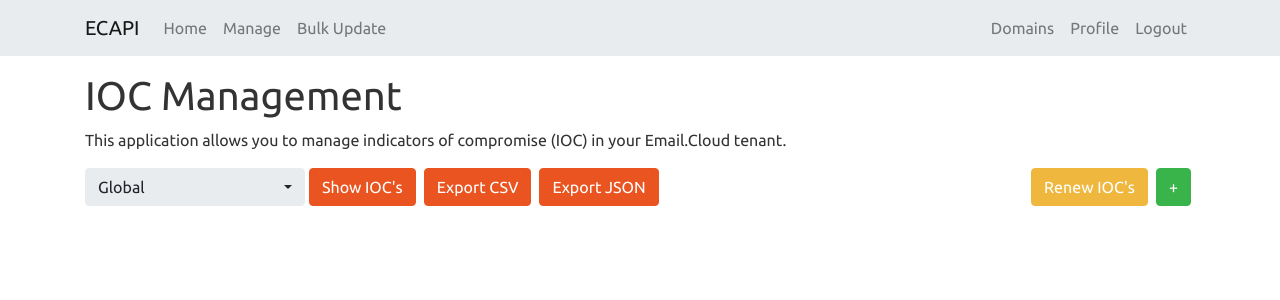
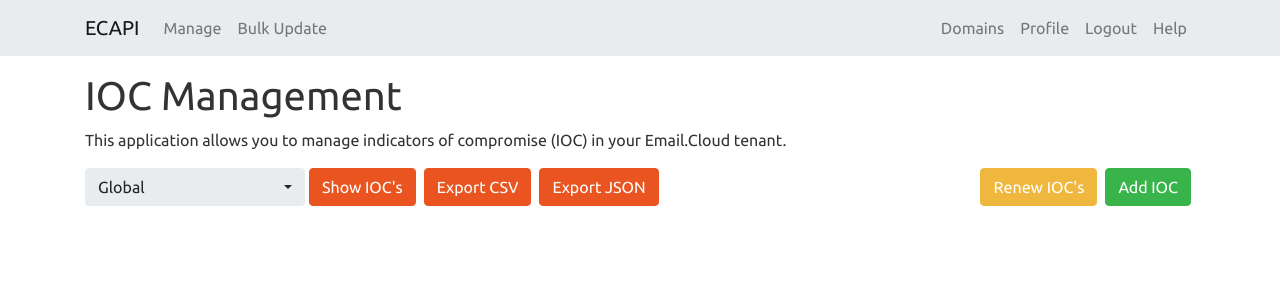
Before and after one commit to coolhva/ecapi, a Flask app: page /ioc in a window 1280 px wide. Shown: the top 300 px of the page. Run offline with Flask 2, Linux system fonts and the light colour scheme; the visitor is signed in with stand-in values (Sample User, id 1); data comes from the database, SQL or seed files in the repository; data that the repository does not hold is empty; some libraries are stand-ins or nearby versions.

Commit message:
Renamed home to help

```diff
--- a/app/main/routes.py
+++ b/app/main/routes.py
@@ -19,7 +19,6 @@ def favicon():
 
 @bp.route('/', methods=['GET', 'POST'])
 @bp.route('/index', methods=['GET', 'POST'])
-@login_required
 def index():
     return render_template('index.html', title='Home')
 
--- a/app/templates/base.html
+++ b/app/templates/base.html
@@ -31,7 +31,6 @@
             </button>
             <div class="collapse navbar-collapse" id="navbarSupportedContent">
                 <ul class="navbar-nav mr-auto">
-                    <li class="nav-item"><a class="nav-link" href="{{ url_for('main.index') }}">Home</a></li>
                     <li class="nav-item"><a class="nav-link" href="{{ url_for('main.ioc') }}">Manage</a></li>
                     <li class="nav-item"><a class="nav-link" href="{{ url_for('main.bulk_ioc') }}">Bulk Update</a></li>
                 </ul>
@@ -43,6 +42,7 @@
                     <li class="nav-item"><a class="nav-link" href="{{ url_for('main.edit_profile') }}">Profile</a></li>
                     <li class="nav-item"><a class="nav-link" href="{{ url_for('auth.logout') }}">Logout</a></li>
                     {% endif %}
+                    <li class="nav-item"><a class="nav-link" href="{{ url_for('main.index') }}">Help</a></li>
                 </ul>
             </div>
             </div>
--- a/app/templates/ioc.html
+++ b/app/templates/ioc.html
@@ -32,7 +32,7 @@
                     <button type="button" class="btn btn-warning" onclick="javascript:renewIOC(document.getElementById('domainname').value)">Renew IOC's</button>
                 </div>
                 <div class="form-group mx-sm-1 mb-2">
-                    <button type="button" class="btn btn-success" onclick="javascript:document.getElementById('add_ioc_form').style='display: inherit'">+</button>
+                    <button type="button" class="btn btn-success" onclick="javascript:document.getElementById('add_ioc_form').style='display: inherit'">Add IOC</button>
                 </div>
             </form>
         </div>
```
